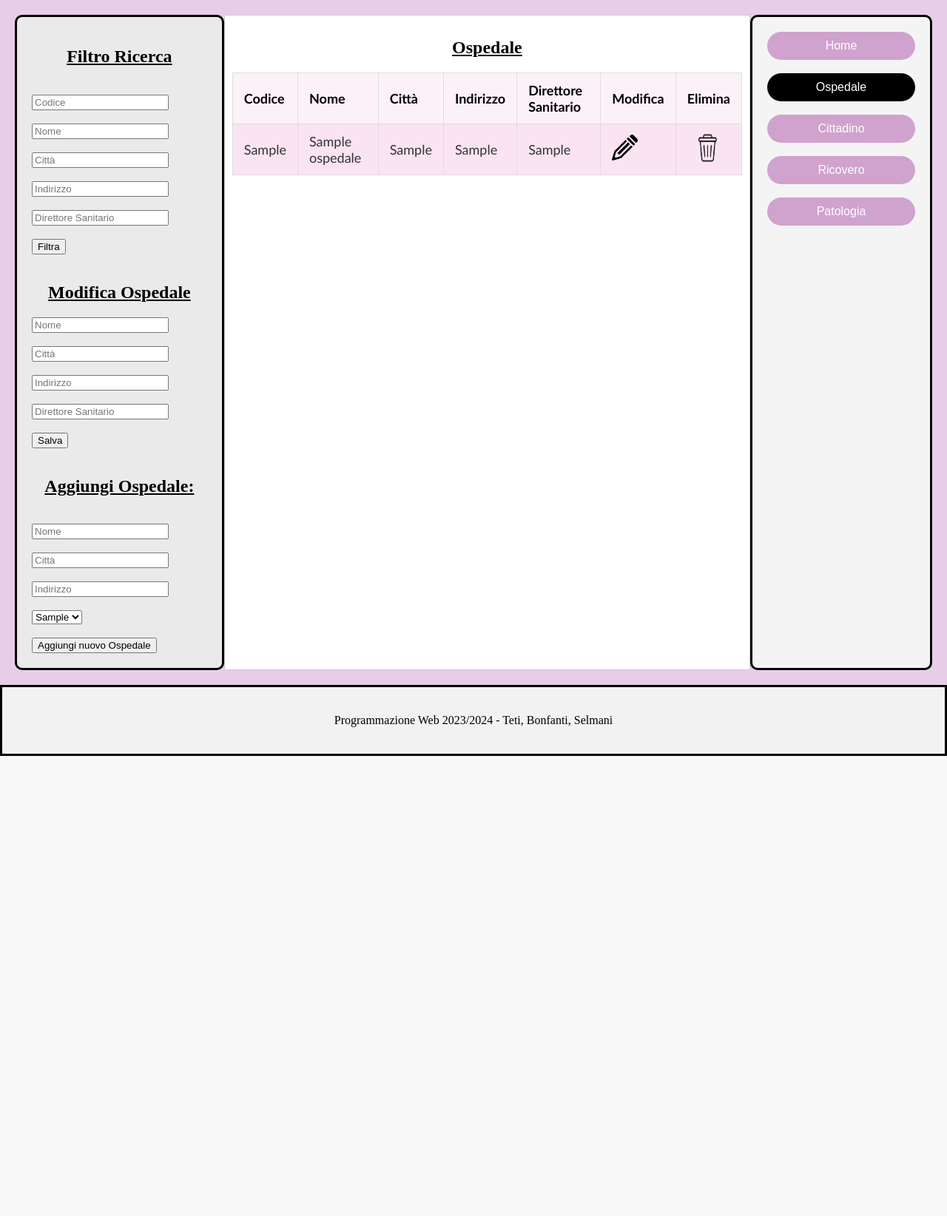
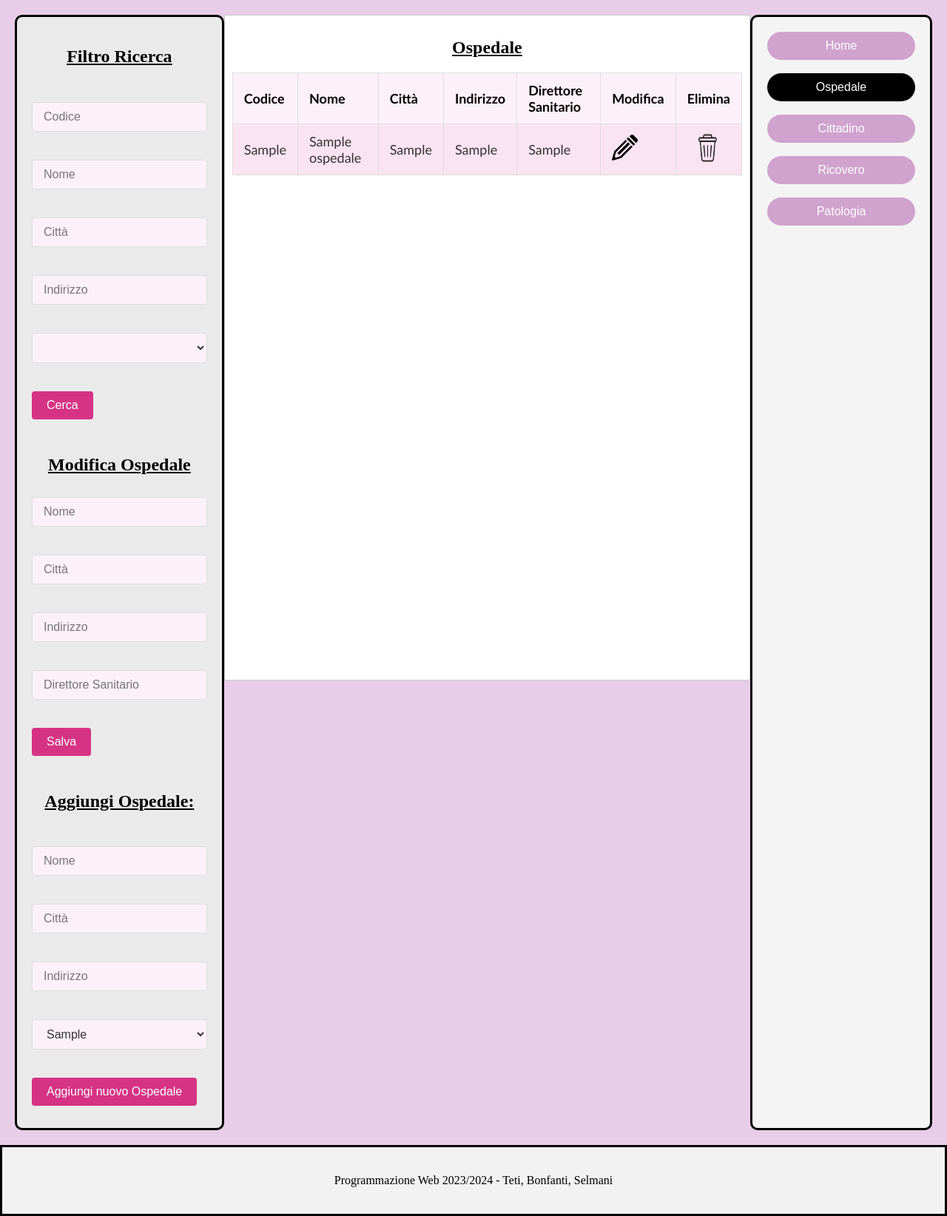
Before and after one commit to mathieuteti2002/ProgettoWEB, a PHP site: page /Ospedale.php in a window 1280 px wide. Shown: the part 150-1794 px from the top of the page at 74% size. Before the commit the page ends 1172 px from the top, so only its background shows below. Run offline with PHP 8.4, Linux system fonts and the light colour scheme; tables that the repository leaves empty or names only in its code hold one stand-in row (values such as "Sample post").

Commit message:
Filtra v1

```diff
--- a/Ospedale.php
+++ b/Ospedale.php
@@ -22,24 +22,36 @@
 		&nbsp
 		&nbsp
 		&nbsp
-		<form action="/submit.php">
+		<form method="post">
 			<input type="hidden" name="source" value="Ospedale">
-			<input type="text" placeholder="Codice">
+			<input type="text" placeholder="Codice" name="codice">
 			<br>
 			<br>
-			<input type="text" placeholder="Nome">
+			<input type="text" placeholder="Nome" name="nome">
 			<br>
 			<br>
-			<input type="text" placeholder="Città">
+			<input type="text" placeholder="Città" name="citta">
 			<br>
 			<br>
-			<input type="text" placeholder="Indirizzo">
+			<input type="text" placeholder="Indirizzo" name="indirizzo">
 			<br>
 			<br>
-			<input type="text" placeholder="Direttore Sanitario">
+			<select option="required" name="taskOption" id="taskOption" class=""taskOption>
+				<option></option>
+				<?php
+					$connection = mysqli_connect('localhost', 'root', '', 'progettoweb');
+					$sql = "SELECT CSSN FROM cittadino";
+					$tendina=mysqli_query($connection,$sql);
+					while($c=mysqli_fetch_array($tendina)){
+				?>
+
+				<option value="<?php echo $c['CSSN'] ?>"> <?php echo $c['CSSN'] ?></option>
+				<?php } ?>
+
+			</select>
 			<br>
 			<br>
-			<button type="button">Filtra</button>
+			<button type="submit" name="submit">Cerca</button>
 		</form>
 		<br>
 		<div id="editModal" class="modal">
@@ -101,6 +113,9 @@
 				<th>Modifica</th>
 				<th>Elimina</th>
 			</tr>
+
+			<?php include 'php/filtraOspedale.php'; ?>
+
 		</table>
 	</div>
 	<div class="right-navbar" >
--- a/css/style.css
+++ b/css/style.css
@@ -214,7 +214,7 @@
  /*CONTENUTO DEI CONTENUTI---------------------------------------------------------------------------------*/
 
 /* Stili per input text */
-.content input[type="text"]{
+.contentOspedale .contentCittadino .contentRicovero .contentPatologia,  input[type="text"]{
     width: 100%;
     padding: 10px 15px;
     margin: 10px 0;
@@ -226,13 +226,13 @@
     font-size: 16px;
 }
 
-content input[type="text"]:focus {
+.contentOspedale .contentCittadino .contentRicovero .contentPatologia, input[type="text"]:focus {
     border-color: #d63384; /* Magenta scuro */
     outline: none;
 }
 
 /* Stili per button submit */
-.content button[type="submit"] {
+.contentOspedale .contentCittadino .contentRicovero .contentPatologia,  button[type="submit"] {
     background-color: #d63384; /* Magenta scuro */
     color: #ffffff;
     padding: 10px 20px;
@@ -243,12 +243,12 @@
     margin: 10px 0;
 }
 
-.content button[type="submit"]:hover {
+.contentOspedale .contentCittadino .contentRicovero .contentPatologia,  button[type="submit"]:hover {
     background-color: #b82a6e; /* Magenta più scuro */
 }
 
 /* Stili per select */
-.content select {
+.contentOspedale .contentCittadino .contentRicovero .contentPatologia, select {
     width: 100%;
     padding: 10px 15px;
     margin: 10px 0;
@@ -260,7 +260,7 @@
     font-size: 16px;
 }
 
-.content select:focus {
+.contentOspedale .contentCittadino .contentRicovero .contentPatologia,  select:focus {
     border-color: #d63384; /* Magenta scuro */
     outline: none;
 }
--- /dev/null
+++ b/php/filtraOspedale.php
@@ -0,0 +1,32 @@
+
+<?php
+
+$con = new mysqli("localhost", "root", "", "progettoweb");
+
+if ($con->connect_error) {
+    die("Connection failed: " . $con->connect_error);
+}
+
+if (isset($_POST["submit"])) {
+    $str = $con->real_escape_string($_POST["codice"]);
+    $query = "SELECT * FROM ospedale WHERE codice = '$str'";
+
+    $result = $con->query($query);
+
+    if ($result->num_rows > 0) {
+        $row = $result->fetch_object();
+        ?>
+            <tr>
+                <td><?php echo $row->codice; ?></td>
+				<td><?php echo $row->nome; ?></td>
+				<td><?php echo $row->citta; ?></td>
+				<td><?php echo $row->indirizzo; ?></td>
+				<td><?php echo $row->direttoreSanitario; ?></td>
+            </tr>
+        <?php
+    }
+}
+
+$con->close();
+
+?>
```
Also changed, not shown: php/filtra_ospedale.php (deleted, +0 -29 lines).
